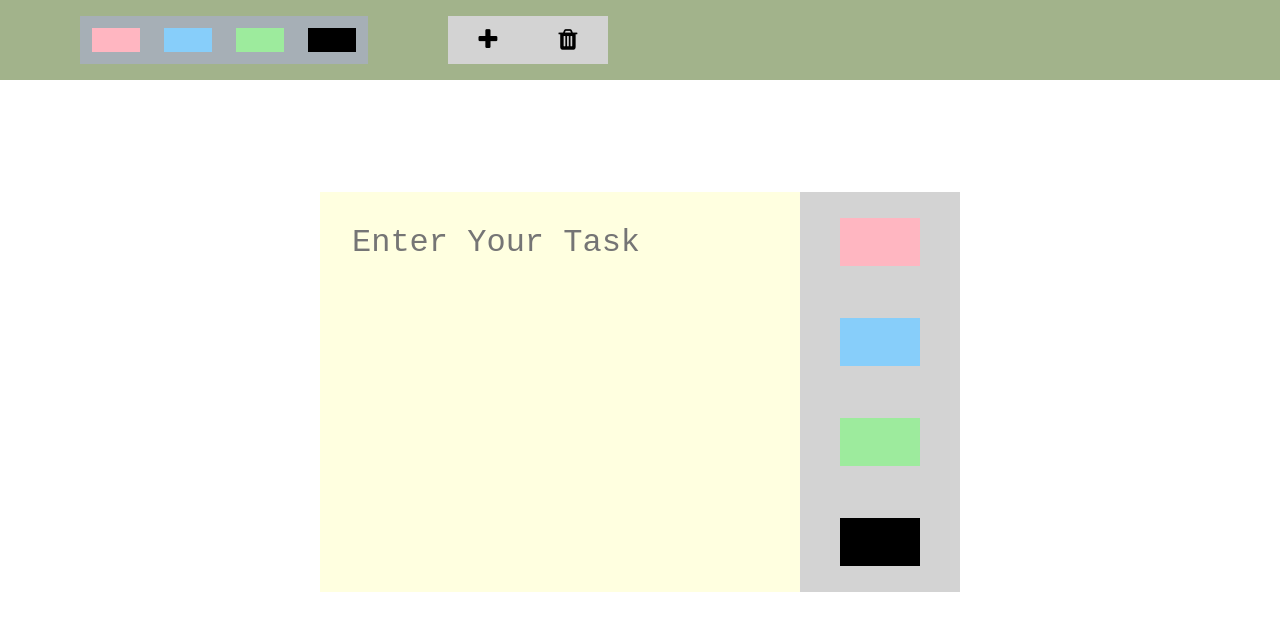
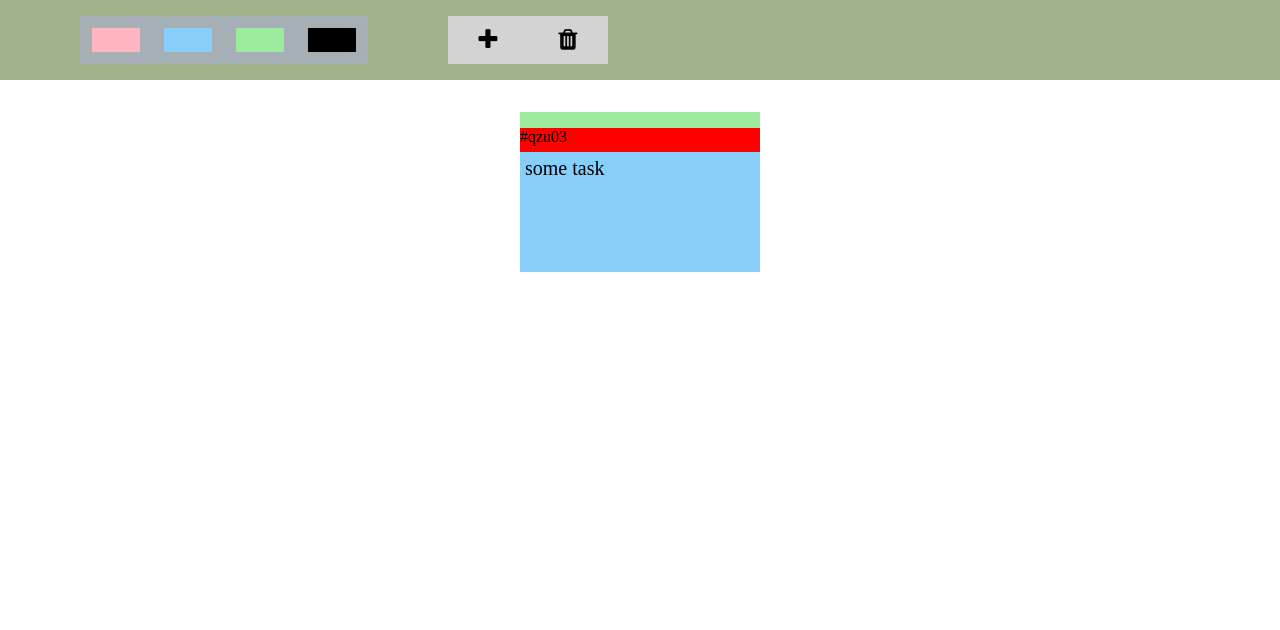
Before and after one commit to Mansisakhiya-2412/Web-Dev1, a plain HTML site: page MODULE-3/jira/index.html in a window 1280 px wide. Drawn offline with Linux system fonts and the light colour scheme.

Commit message:
ticket add

```diff
--- a/MODULE-3/jira/index.html
+++ b/MODULE-3/jira/index.html
@@ -27,6 +27,18 @@
        </div>
    </div>
 
+   <div class="main-cont">
+    <div class="ticket-cont">
+        <div class="ticket-color green"></div>
+        <div class="ticket-id">#qzu03</div>
+        <div class="task-area">some task</div>
+    </div>
+
+
+
+</div>
+
+
    <div class="modal-cont">
        <textarea class="textarea-cont" placeholder="Enter Your Task"></textarea>
 
--- a/MODULE-3/jira/script.js
+++ b/MODULE-3/jira/script.js
@@ -0,0 +1,14 @@
+let addBtn = document.querySelector(".add-btn");
+let modal = document.querySelector(".modal-cont");
+let addModal = true;
+
+addBtn.addEventListener("click", function () {
+    if (addModal) {
+        //show modal
+        modal.style.display = "flex";
+    }else{
+        //hide modal
+        modal.style.display = " none";
+    }
+    addModal = !addModal;
+})
--- a/MODULE-3/jira/style.css
+++ b/MODULE-3/jira/style.css
@@ -83,12 +83,15 @@ body {
 }
 
 .modal-cont{
+    position: absolute;
+    left: 25vw;
+    top:25vh;
     background-color: lightgrey;
     height: 50vh;
     width: 50vw;
-    display: flex;
-    margin-left: 20rem;
-    margin-top: 7rem;
+    display: none;
+    /* margin-left: 20rem; */
+    /* margin-top: 7rem; */
 
 }
 
@@ -116,3 +119,32 @@ body {
     height: 3rem;
     width: 5rem;
 }
+
+.main-cont{
+    margin-top: 2rem;
+    display: flex;
+    justify-content: space-evenly;
+    flex-wrap: wrap;
+    gap: 2rem;
+}
+
+.ticket-cont{
+    background-color: lightskyblue;
+    height: 10rem;
+    width: 15rem;
+}
+
+.ticket-color{
+    height: 1rem;
+}
+
+.ticket-id{
+    height: 1.5rem;
+    background-color: red;
+}
+
+.task-area{
+    height: calc(100%-1rem-1.5rem);
+    padding: 5px;
+    font-size: 1.25rem;
+}
```
